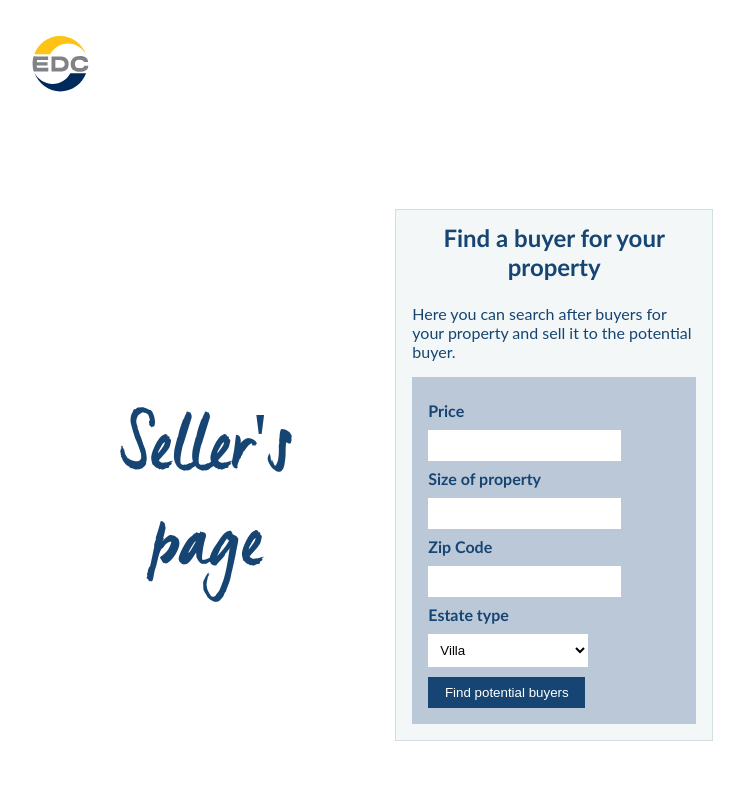
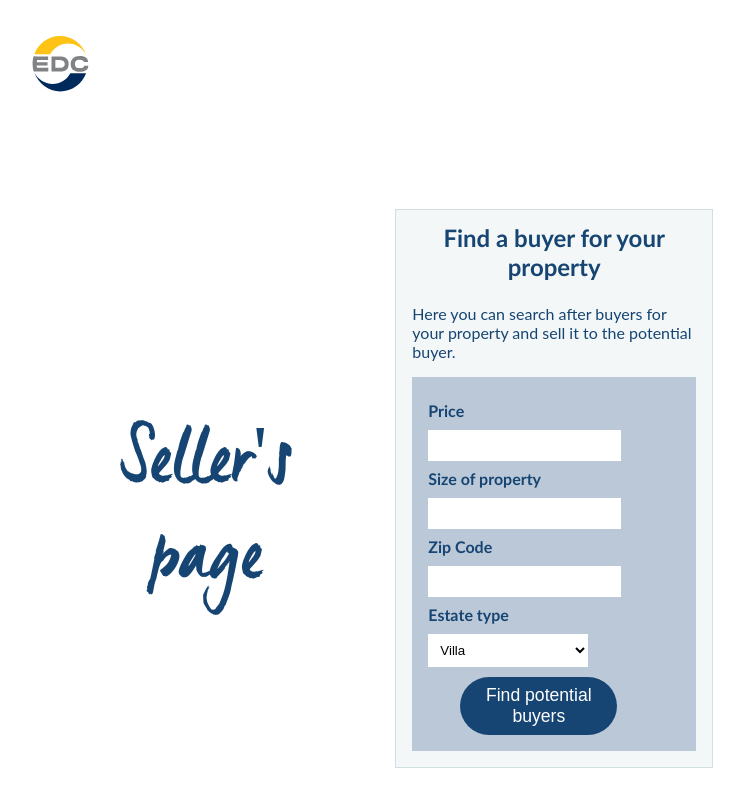
Before and after one commit to ctrl-Alx-del/charlie-tango-case, a Next.js app: page / in a window 1280 px wide. Shown: the top 806 px of the page, without its empty margins (227-971 px from the left). Built offline with nearby package versions, Linux system fonts and the light colour scheme; a web font is replaced by a local one.

Commit message:
now button is added!

```diff
--- a/src/styles/globals.css
+++ b/src/styles/globals.css
@@ -47,6 +47,29 @@ body {
   max-width: 800px;
   padding: 0 1rem;
   margin: 0 auto;
+}
+
+/* button */
+button {
+  width: 60%;
+  border: none;
+  color: white;
+  font-size: 1.1rem;
+  background-color: #0d2e4d;
+  padding: 15px 32px;
+  display: inline-block;
+  cursor: pointer;
+  border-radius: 50px;
+  transition: all 0.3s ease-in-out;
+  margin: 2rem;
+
+  margin-top: 1rem;
+}
+
+button:hover {
+  color: white;
+  background-color: #2985cc;
+  transform: scale(1.05);
 }
 
 /* input field */
```
